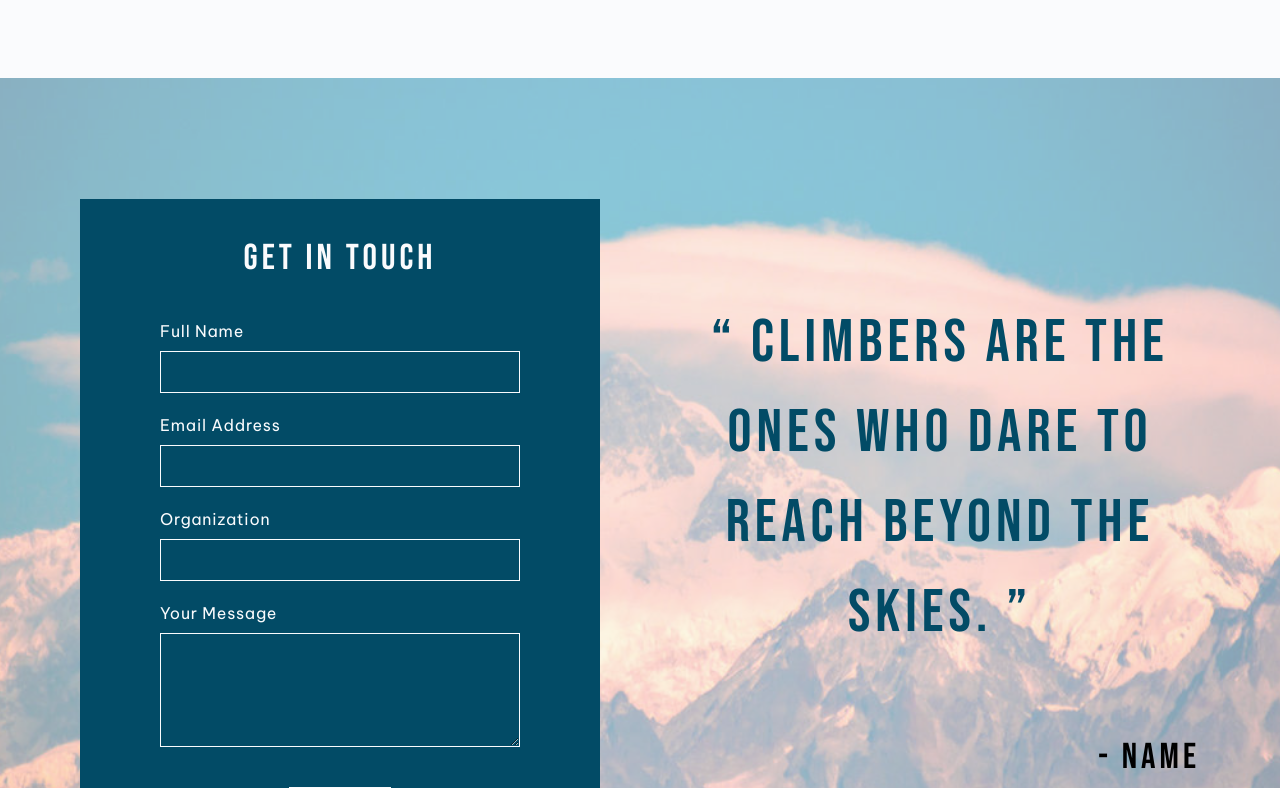
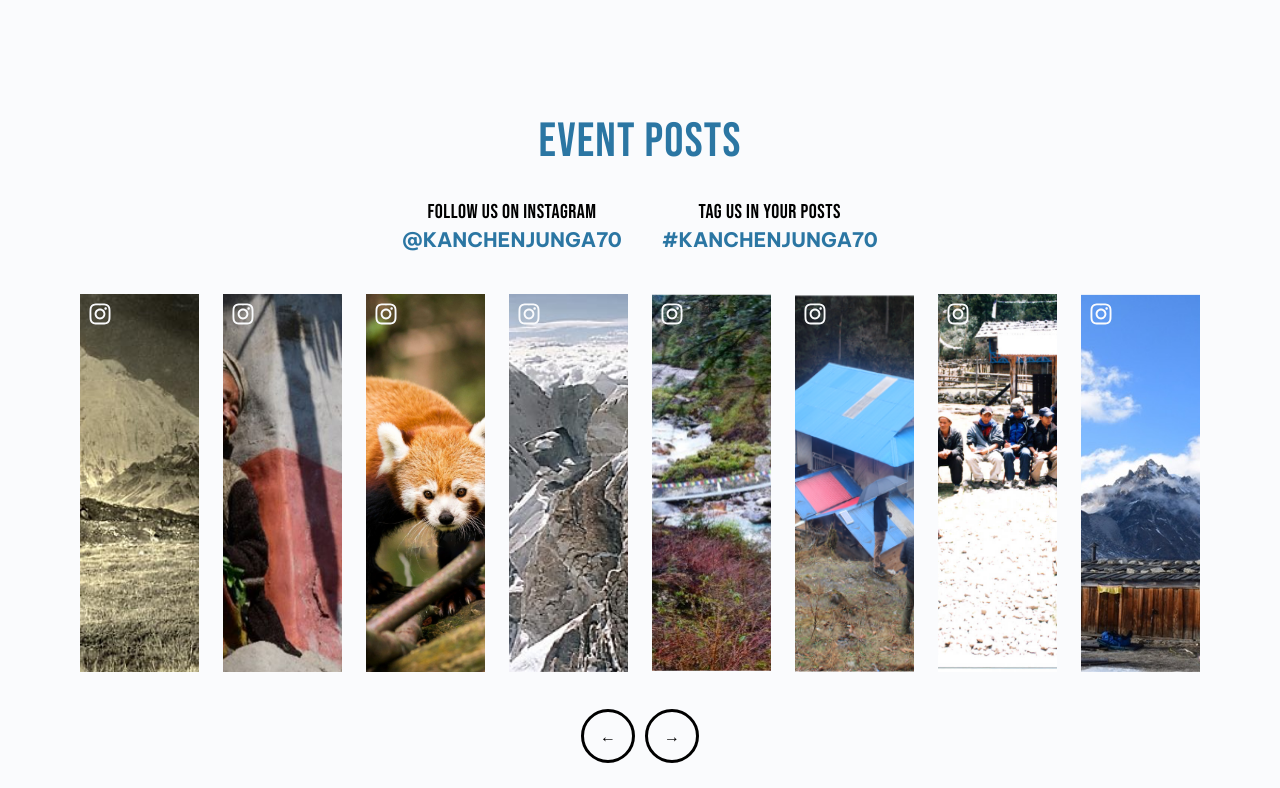
Before and after one commit to Mandalabs-LLC/K70-website, a Next.js app: page / in a window 1280 px wide. Shown: the part 1372-2160 px from the top of the page. Built offline with nearby package versions, Linux system fonts and the light colour scheme.

Commit message:
ADD: add event post section

```diff
--- a/src/app/page.tsx
+++ b/src/app/page.tsx
@@ -1,4 +1,5 @@
 import ContactSection from "@/components/Contact/ContactSection";
+import EventPostComponent from "@/components/EventPostSection/EventPostSection";
 import GridSection from "@/components/GridSection/GridSection";
 import HeroSection from "@/components/HeroSection/HeroSection";
 
@@ -7,6 +8,7 @@ export default function Home() {
     <>
       <HeroSection/>
       <GridSection/>
+      <EventPostComponent />
       <ContactSection/>
     </>
   );
--- /dev/null
+++ b/src/components/EventPostSection/EventPostSection.tsx
@@ -0,0 +1,53 @@
+import React, { FC } from 'react';
+import { gridData } from '@/data/gridData';
+import InstagramImageCard from '@/components/ImageCards/InstagramImageCard';
+
+const EventPostComponent: FC = () => {
+    return (
+        <div className="py-10 px-5 md:px-20 bg-[#FAFBFD]">
+            {/* Title and Instagram section */}
+            <div className="text-center mb-8">
+                <h2 className="text-4xl md:text-5xl font-[400] tracking-wide text-blue-light bebasNeue">
+                    EVENT POSTS
+                </h2>
+            </div>
+
+            {/* Instagram handles */}
+            <div className="flex justify-center gap-10 mb-10">
+                <div className="flex flex-col items-center">
+                    <p className="text-lg md:text-xl tracking-wide bebasNeue">Follow Us On Instagram</p>
+                    <p className="text-lg md:text-xl text-blue-light font-bold">@KANCHENJUNGA70</p>
+                </div>
+                <div className="flex flex-col items-center">
+                    <p className="text-lg md:text-xl tracking-wide bebasNeue">Tag us in your posts</p>
+                    <p className="text-lg md:text-xl text-blue-light font-bold">#KANCHENJUNGA70</p>
+                </div>
+            </div>
+
+            {/* Instagram images */}
+            <div className="flex justify-center gap-6">
+                {
+                    gridData.map((data, index) => {
+                        return (
+                            <InstagramImageCard key={index} imageUrl={data.photo} altText="Post 1" />
+                        )
+                    })
+                }
+            </div>
+
+            {/* Navigation arrows */}
+            <div className="flex justify-center items-center gap-4 mt-10">
+                <button className="w-[48px] h-[48px] outline rounded-full flex justify-center items-center">
+                    {/* Left arrow icon */}
+                    &larr;
+                </button>
+                <button className="w-[48px] h-[48px] outline rounded-full flex justify-center items-center">
+                    {/* Right arrow icon */}
+                    &rarr;
+                </button>
+            </div>
+        </div>
+    );
+};
+
+export default EventPostComponent;
--- a/src/components/GridSection/GridSection.tsx
+++ b/src/components/GridSection/GridSection.tsx
@@ -1,6 +1,6 @@
 import React, { FC } from 'react';
 import { gridData } from '@/data/gridData';
-import ImageCard from '@/components/ImageCard/ImageCard';
+import ImageCard from '@/components/ImageCards/ImageCard';
 
 const GridSection: FC = () => {
     return (
--- /dev/null
+++ b/src/components/ImageCards/InstagramImageCard.tsx
@@ -0,0 +1,21 @@
+import React, { FC } from 'react';
+import Image, { StaticImageData } from 'next/image';
+import { FaInstagram } from 'react-icons/fa';
+
+interface InstagramImageCardProps {
+    imageUrl: StaticImageData;
+    altText: string;
+}
+
+const InstagramImageCard: FC<InstagramImageCardProps> = ({ imageUrl, altText }) => {
+    return (
+        <div className="relative w-[290px] h-[288px] md:w-[410px] md:h-[378px]">
+            <Image src={imageUrl} alt={altText} fill className="object-cover" />
+            <div className="absolute top-2 left-2 text-white text-2xl">
+                <FaInstagram />
+            </div>
+        </div>
+    );
+};
+
+export default InstagramImageCard;
```
Also changed, not shown: src/components/ImageCards/ImageCard.tsx (renamed from src/components/ImageCard/ImageCard.tsx).
